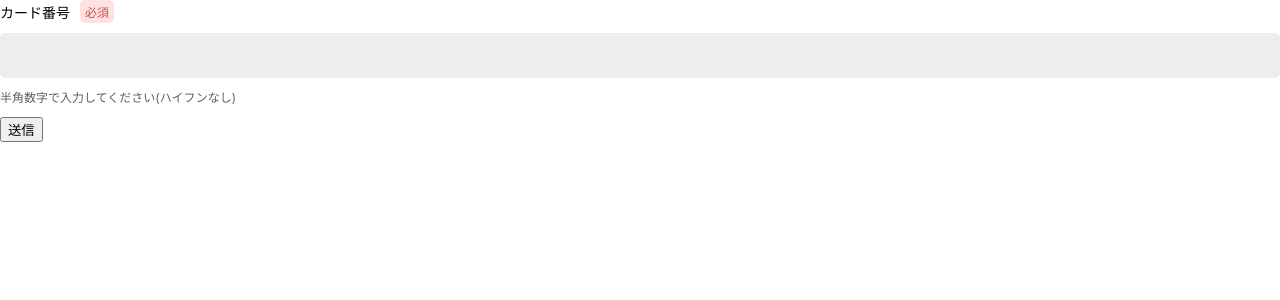
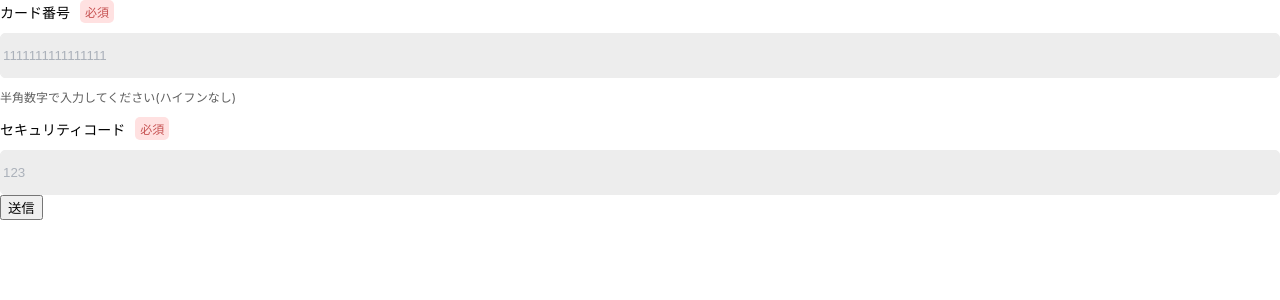
Before and after one commit to abeshi03/payment-form, a Next.js app: page /payments in a window 1280 px wide. Shown: the top 300 px of the page. Built offline with nearby package versions, Linux system fonts and the light colour scheme.

Commit message:
セキュリティコードのバリデーションを追加

```diff
--- a/components/atoms/organisms/ControlGroups/PaymentsControlGroup/PaymentControlGroup.tsx
+++ b/components/atoms/organisms/ControlGroups/PaymentsControlGroup/PaymentControlGroup.tsx
@@ -6,7 +6,11 @@ import styles from "./PaymentsControlGroup.module.scss";
 import { InputField } from "../../../molecules/InputField/inputField";
 import { useForm } from "react-hook-form";
 import { PaymentDataInputValues } from "../../../../../pages/payments/ pageSettings";
-import { curdNumberErrorMessages, paymentDataValidations } from "../../../../../validations/PaymentValidations";
+import {
+  curdNumberErrorMessages,
+  paymentDataValidations,
+  securityCodeErrorMessages
+} from "../../../../../validations/PaymentValidations";
 
 type Props = {
   className?: string;
@@ -27,16 +31,30 @@ export const PaymentControlGroup: FC<Props> = memo((props) => {
       <form className={`${className} ${styles.paymentControlGroup}`} onSubmit={handleSubmit(submitFunction)}>
         <InputField
           label="カード番号"
+          placeholder="1111111111111111"
           guidance="半角数字で入力してください(ハイフンなし)"
           type="number"
           required={true}
           inputProps={register("cardNumber", {
-            required: true,
+            required: paymentDataValidations.curdNumber.required,
             min: paymentDataValidations.curdNumber.min,
             max: paymentDataValidations.curdNumber.max
           })}
         />
         {errors.cardNumber && curdNumberErrorMessages(errors.cardNumber)}
+
+        <InputField
+          label="セキュリティコード"
+          placeholder="123"
+          type="number"
+          required={true}
+          inputProps={register("securityCode", {
+            required: paymentDataValidations.securityCode.required,
+            min: paymentDataValidations.securityCode.min,
+            max: paymentDataValidations.securityCode.max
+          })}
+        />
+        {errors.securityCode && securityCodeErrorMessages(errors.securityCode)}
         <button type="submit">送信</button>
       </form>
     </>
--- a/pages/payments/ pageSettings.ts
+++ b/pages/payments/ pageSettings.ts
@@ -1,3 +1,4 @@
 export type PaymentDataInputValues = {
-  cardNumber: string;
+  cardNumber: number;
+  securityCode: number;
 };
--- a/validations/PaymentValidations.tsx
+++ b/validations/PaymentValidations.tsx
@@ -6,6 +6,11 @@ export const paymentDataValidations = {
     required: true,
     min: 12,
     max: 16
+  },
+  securityCode: {
+    required: true,
+    min: 3,
+    max: 4
   }
 };
 
@@ -21,3 +26,16 @@ export const curdNumberErrorMessages = (error: FieldError) => {
       return `${paymentDataValidations.curdNumber.max}以内で入力してください`;
   }
 };
+
+export const securityCodeErrorMessages = (error: FieldError) => {
+  switch (error.type) {
+    case "required":
+      return "セキュリティコードは必須です";
+
+    case "minLength":
+      return `${paymentDataValidations.curdNumber.min}以上で入力してください`;
+
+    case "maxLength":
+      return `${paymentDataValidations.curdNumber.max}以内で入力してください`;
+  }
+};
```
